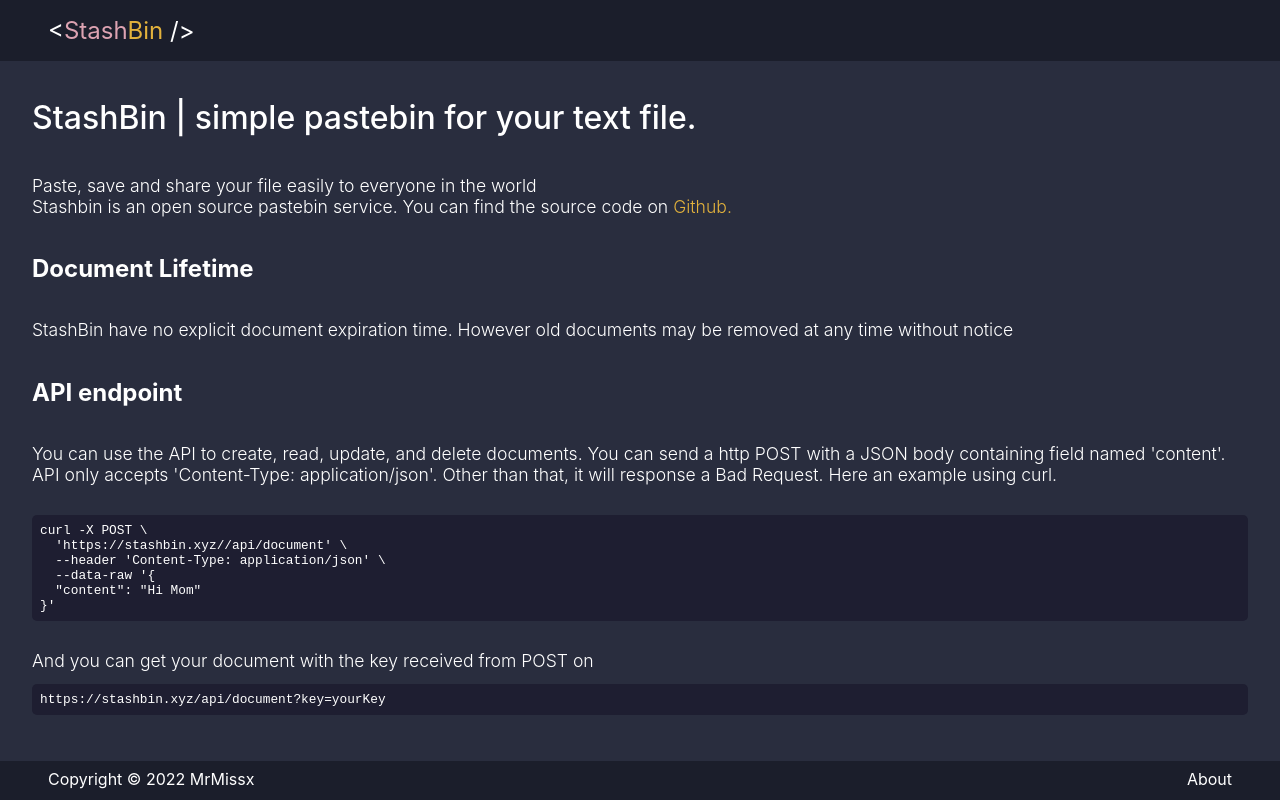
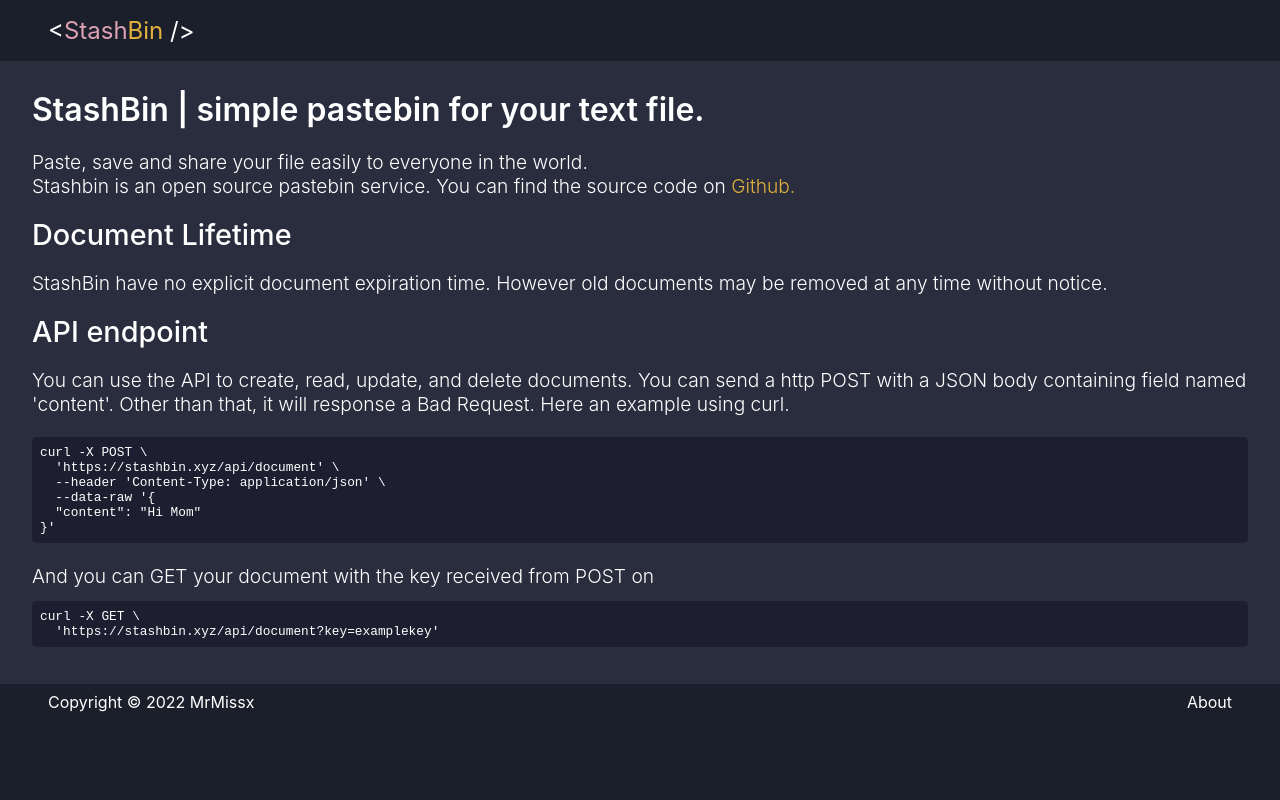
Before and after one commit to MrMissx/stashbin, a Next.js app: page /about in a window 1280 px wide. Built offline with nearby package versions, Linux system fonts and the light colour scheme.

Commit message:
fix(about): edit about page API endpoint and style

```diff
--- a/src/pages/about.tsx
+++ b/src/pages/about.tsx
@@ -9,7 +9,7 @@
             <div className={styles.content}>
                 <h1>StashBin | simple pastebin for your text file.</h1>
                 <p>
-                    Paste, save and share your file easily to everyone in the world
+                    Paste, save and share your file easily to everyone in the world.
                     <br />
                     Stashbin is an open source pastebin service. You can find the source code on{" "}
                     <a href="https://github.com/mrmissx/stashbin">Github.</a>
@@ -17,19 +17,18 @@
                 <h2>Document Lifetime</h2>
                 <p>
                     StashBin have no explicit document expiration time. However old documents may be
-                    removed at any time without notice
+                    removed at any time without notice.
                 </p>
                 <h2>API endpoint</h2>
                 <p>
                     You can use the API to create, read, update, and delete documents. You can send
-                    a http POST with a JSON body containing field named &apos;content&apos;. API
-                    only accepts &apos;Content-Type: application/json&apos;. Other than that, it
-                    will response a Bad Request. Here an example using curl.
+                    a http POST with a JSON body containing field named &apos;content&apos;. Other
+                    than that, it will response a Bad Request. Here an example using curl.
                 </p>
                 <pre>
                     <code>
                         {`curl -X POST \\
-  'https://stashbin.xyz//api/document' \\
+  'https://stashbin.xyz/api/document' \\
   --header 'Content-Type: application/json' \\
   --data-raw '{
   "content": "Hi Mom"
@@ -37,8 +36,11 @@
                     </code>
                 </pre>
                 <p>
-                    And you can get your document with the key received from POST on{" "}
-                    <pre>https://stashbin.xyz/api/document?key=yourKey</pre>
+                    And you can GET your document with the key received from POST on{" "}
+                    <pre>
+                        <code>{`curl -X GET \\
+  'https://stashbin.xyz/api/document?key=examplekey'`}</code>
+                    </pre>
                 </p>
             </div>
             <Footer />
--- a/src/styles/About.module.scss
+++ b/src/styles/About.module.scss
@@ -15,20 +15,28 @@
     padding: 1rem 2rem;
 
     a {
-        color: #E3B23C;
+        color: #e3b23c;
     }
 
     h1 {
         font-size: 2rem;
-        font-weight: 550;
+        font-weight: 600;
         color: v.$text;
+        margin: 0.8rem 0;
+    }
+
+    h2 {
+        font-size: 1.8rem;
+        font-weight: 500;
+        color: v.$text;
+        margin: 0.7rem 0;
     }
 
     p {
-        font-size: 1.1rem;
+        font-size: 1.2rem;
         font-weight: 350;
         color: v.$text;
-        margin-top: 1rem;
+        margin: 0.5rem 0;
     }
 
     pre {
```
